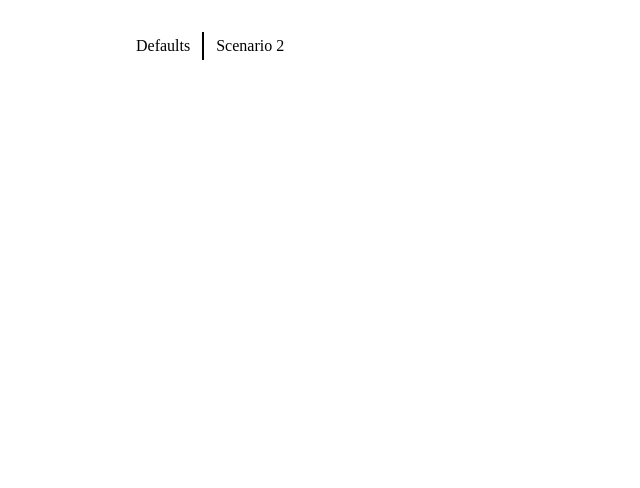
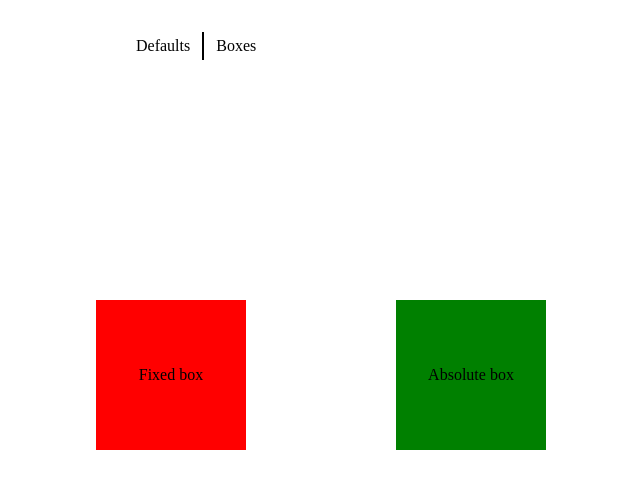
Before and after one commit to tonirturro/css-workshop, a website built with webpack: page src/index.html at #!/boxes in a window 1280 px wide. Shown: the whole page, without its empty margins (4-644 px from the left). Built offline with nearby package versions, Linux system fonts and the light colour scheme; some packages are replaced by stand-ins of ours.

Commit message:
basic positioning

```diff
--- a/src/boot.js
+++ b/src/boot.js
@@ -13,7 +13,7 @@ angular.module('app', ['ngRoute'])
         .when('/defaults', {
             template: require('./views/defaults.html')
         })
-        .when('/scenario2', {
-            template: require('./views/scenario2.html')
+        .when('/boxes', {
+            template: require('./views/boxes.html')
         });
     });
--- a/src/components/main.template.html
+++ b/src/components/main.template.html
@@ -2,7 +2,7 @@
     <nav>
         <ul>
             <li><a href="#!/defaults">Defaults</a></li>
-            <li><a href="#!/scenario2">Scenario 2</a></li>
+            <li><a href="#!/boxes">Boxes</a></li>
         </ul>
     </nav>
     <ng-view></ng-view>
--- a/src/styles/defaults/_defaults.scss
+++ b/src/styles/defaults/_defaults.scss
@@ -87,7 +87,7 @@ nav {
         display: inline-block;
         border-style: solid;
         border-width: 0px 2px 0px 0px;
-        border-color: black;
+        border-color: $color-foreground;
     }
 
     li:first-child {
@@ -101,7 +101,7 @@ nav {
     }
 
     a {
-      color: black;
+      color: $color-foreground;
       display: block;
       margin-left: -4px;
       padding: 6px 12px;
@@ -109,7 +109,7 @@ nav {
     }
 
     a:hover {
-        color: white;
-        background: black;
+        color:  $color-foreground-inverted;
+        background: $color-background-inverted;
     }
 }
--- /dev/null
+++ b/src/styles/pages/_boxes.scss
@@ -0,0 +1,18 @@
+%box-size {
+    width: 150px;
+    height: 150px;
+}
+
+.absolute-box {
+    @extend %content-centered;
+    @extend %box-size;
+    background: $color-ok;
+    position: absolute;
+}
+
+.fixed-box {
+    @extend %content-centered;
+    @extend %box-size;
+    background: $color-danger;
+    position: fixed;
+}
--- /dev/null
+++ b/src/styles/properties/_alignements.scss
@@ -0,0 +1,5 @@
+%content-centered {
+    display: flex;
+    align-items: center;
+    justify-content: center;
+}
--- /dev/null
+++ b/src/styles/properties/_colors.scss
@@ -0,0 +1,7 @@
+$color-ok: green;
+$color-warning: yellow;
+$color-danger: red;
+$color-foreground: black;
+$color-background: white;
+$color-foreground-inverted: white;
+$color-background-inverted: black;
--- a/src/styles/styles.scss
+++ b/src/styles/styles.scss
@@ -1,5 +1,9 @@
+@import 'properties/colors';
+@import 'properties/alignements';
+
 @import 'defaults/reset';
 @import 'defaults/normalize';
 @import 'defaults/defaults';
 
 @import 'pages/main';
+@import 'pages/boxes';
--- /dev/null
+++ b/src/views/boxes.html
@@ -0,0 +1,2 @@
+<div class="fixed-box" style="top:300px;left:100px">Fixed box</div>
+<div class="absolute-box" style="top:300px;left:400px">Absolute box</div>
--- a/src/views/scenario2.html
+++ /dev/null
@@ -1 +0,0 @@
-<h1>Scenario 2</h1>
```
